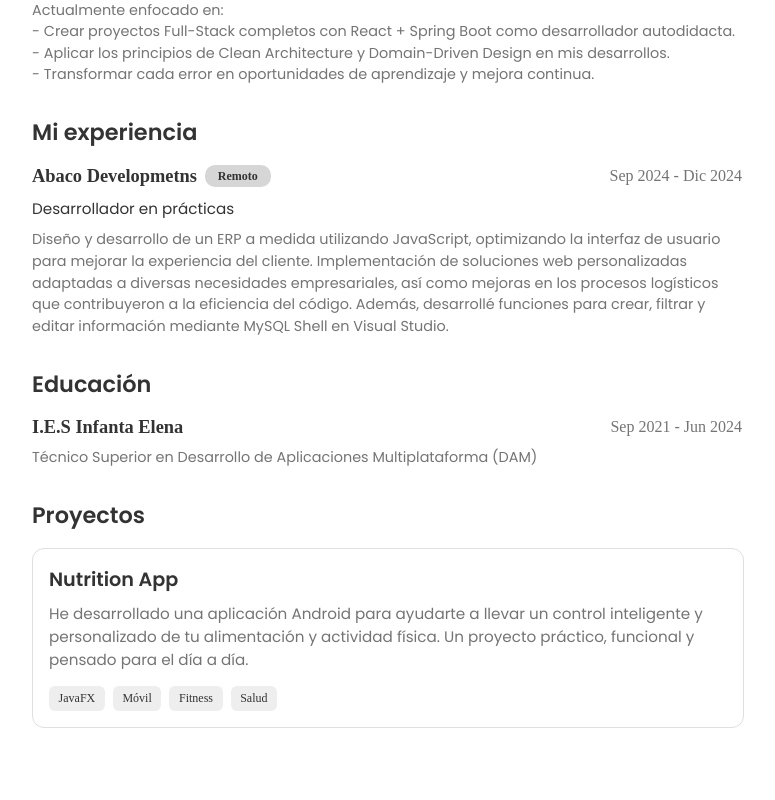
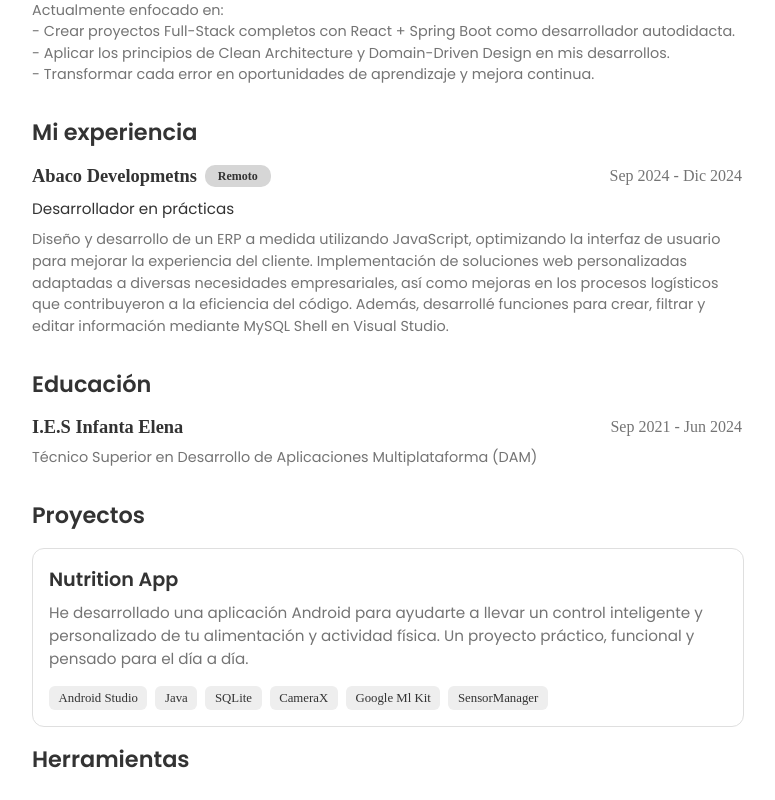
Before and after one commit to Jorge5115/portafolios-jorge, a React (Create React App) app: page / in a window 1280 px wide. Shown: the part 439-1239 px from the top of the page, without its empty margins (253-1028 px from the left). Before the commit the page ends 1175 px from the top, so only its background shows below. Built offline with nearby package versions, Linux system fonts and the light colour scheme; grey boxes are pictures that could not be loaded.

Commit message:
Project section done

```diff
--- a/src/components/Header.jsx
+++ b/src/components/Header.jsx
@@ -200,16 +200,22 @@ const Header = ({ darkMode, onToggleTheme, language, onToggleLanguage }) => {
         description={
           language === 'es'
             ? 'He desarrollado una aplicación Android para ayudarte a llevar un control inteligente y personalizado de tu alimentación y actividad física. Un proyecto práctico, funcional y pensado para el día a día.'
-            : 'Personal blog where I share experiences about development, productivity, and more.'
+            : 'I developed an Android application designed to help you manage your diet and physical activity in a smart and personalized way. A practical, functional project built for daily use.'
         }
         hoverDescription={
           language === 'es'
             ? `Aspectos destacados del proyecto:\n\n- Registro inteligente de comidas\n\n- Seguimiento semanal interactivo\n\n- Conteo de pasos en tiempo real\n\n- Gestión personalizada de alimentos\n\n- Escaneo rápido de alimentos\n\n- Base de datos robusta y eficiente`
-            : `- Smart Meal Logging\n- Weekly Interactive Tracking\n- Real-Time Step Counting\n- Custom Food Management\n- Fast Integrated Camera Scanning\n- Robust and Efficient Database`
+            : `Project highlights:\n\n- Smart meal logging\n\n- Weekly interactive tracking\n\n- Real-time step counting\n\n- Custom food management\n\n- Rapid food scanning\n\n- Robust and efficient database`
         }
-        tags={['JavaFX', 'Móvil', 'Fitness', 'Salud']} // puedes añadir los tags que quieras
+        tags={['Android Studio', 'Java', 'SQLite', 'CameraX', 'Google Ml Kit', 'SensorManager']} // puedes añadir los tags que quieras
         videoSrc={projectDemo}
       />
+    </div>
+
+    <div className="tools-container">
+      <h1 className="tools-title">
+        {language === 'es' ? 'Herramientas' : 'Tools'}
+      </h1>
     </div>
     </>
   );
--- a/src/components/ProjectCards.jsx
+++ b/src/components/ProjectCards.jsx
@@ -19,13 +19,15 @@ const ProjectCards = ({ title, description, hoverDescription, tags, videoSrc })
 
             {hoverDescription && (
             <p className="hover-description">
-              {hoverDescription.split('\n').map((line, i) => (
-                <span key={i}>
-                  {line.trim()}
+              {hoverDescription.split('\n\n').map((line, i) => (
+                <span key={i} className="hover-line">
+                  {line}
                   <br />
                 </span>
-              ))}</p>
+              ))}
+            </p>
             )}
+
             {tags && tags.length > 0 && (
             <div className="tags">{tags.map((tag, i) => (
                 <span key={i} className="tag">{tag}</span>))}
--- a/src/styles/globals.css
+++ b/src/styles/globals.css
@@ -288,3 +288,21 @@ p, .header-title, .contacto p {
   margin-bottom: 1rem; /* Espacio más consistente */
   font-family: 'Poppins', sans-serif;
 }
+
+/* ===== TOOLS CONTAINER ===== */
+.tools-container {
+  max-width: 710px; /* Mismo ancho que el header */
+  width: 100%;
+  margin: 0 auto; /* Centrado horizontal */
+  display: flex;
+  flex-direction: column;
+  align-items: flex-start; /* Alinea el contenido a la izquierda como el header-info */
+}
+
+.tools-title {
+  font-weight: 600;
+  font-size: 1.4rem;
+  color: var(--text-primary);
+  margin-bottom: 1rem; /* Espacio más consistente */
+  font-family: 'Poppins', sans-serif;
+}
--- a/src/styles/project-cards.css
+++ b/src/styles/project-cards.css
@@ -1,3 +1,6 @@
+@import url('https://fonts.googleapis.com/css2?family=Inter:wght@400;500;600&display=swap');
+@import url('https://fonts.googleapis.com/css2?family=Poppins:wght@300;400;500;600&display=swap');
+
 .project-card {
   display: flex;
   width: 100%;
@@ -42,7 +45,7 @@
 .tag {
   background-color: #eee;
   padding: 0.3rem 0.6rem;
-  font-size: 0.75rem;
+  font-size: 0.8rem;
   border-radius: 6px;
   color: #333;
 }
@@ -86,6 +89,7 @@
 }
 
 .hover-description {
+  font-weight: 500;
   display: none;
   font-size: 0.9rem;
   color: var(--text-secondary);
@@ -97,9 +101,24 @@
 }
 
 .default-description {
-  transition: opacity 0.3s ease;
+  font-weight: 400;
+  font-size: 0.9rem;
+  color: var(--text-secondary);
+  line-height: 1.5;
+  font-family: 'Poppins', sans-serif;
 }
 
 .project-card:hover .default-description {
-  opacity: 0.6; /* o lo que prefieras */
+   font-weight: 650;
 }
+
+.hover-description {
+  white-space: pre-wrap; /* respeta saltos */
+  font-size: 0.95rem;
+  line-height: 1.6; /* ajusta altura entre líneas */
+}
+
+.hover-line {
+  display: block;
+  margin-bottom: 0.5rem; /* evita espacio doble */
+}
```
